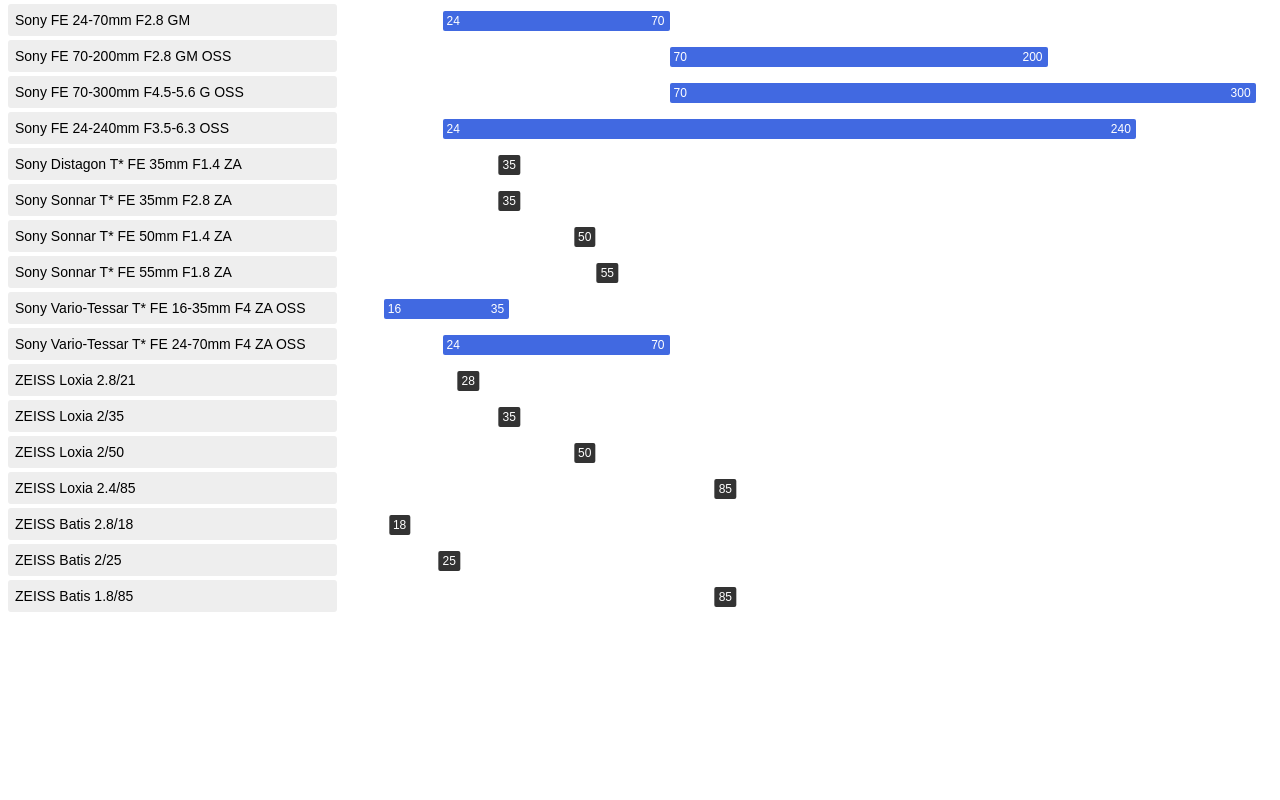
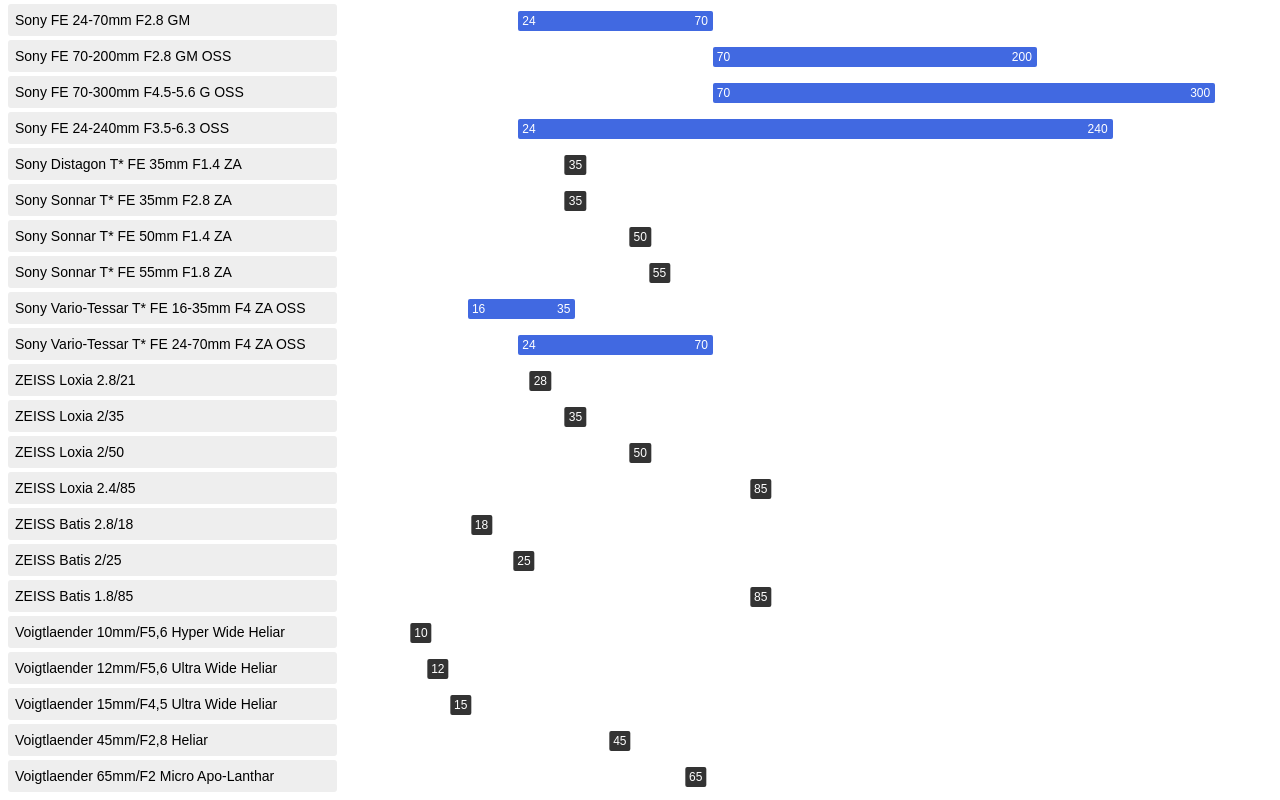
Before and after one commit to amio/fe-lenses, a Next.js app: page / in a window 1280 px wide. Shown: the part 293-1093 px from the top of the page. Before the commit the page ends 913 px from the top, so only its background shows below. Built offline with nearby package versions, Linux system fonts and the light colour scheme.

Commit message:
Add Voigtländer FE lenses. #1

```diff
--- a/components/focal-span.js
+++ b/components/focal-span.js
@@ -1,8 +1,8 @@
 export default ({type, focallength, focallengthwide, focallengthtele}) => {
   // x = 5 * sqrt(focallength) : Min 1(%) for 1mm lens, Max 100(%) for 400mm lens.
   // x = 7 * sqrt(focallength) : Min 1(%) for 1mm lens, Max 100(%) for ~200mm lens.
-  const ratio = 7
-  const offset = -23  // Currently no lens can be wider than 12mm
+  const ratio = 6
+  const offset = -10  // Currently no lens can be wider than 12mm
   const posLeft = ratio * Math.sqrt(type === 'prime' ? focallength : focallengthwide) + offset
   const posRight = ratio * Math.sqrt(type === 'prime' ? focallength : focallengthtele) + offset
   const barWidth = posRight - posLeft
--- a/db.json
+++ b/db.json
@@ -144,6 +144,36 @@
       "type": "prime",
       "focallength": 85,
       "format": "35mm"
+    }, {
+      "name": "Voigtlaender 10mm/F5,6 Hyper Wide Heliar",
+      "model": "V1056",
+      "type": "prime",
+      "focallength": 10,
+      "format": "35mm"
+    }, {
+      "name": "Voigtlaender 12mm/F5,6 Ultra Wide Heliar",
+      "model": "V1256",
+      "type": "prime",
+      "focallength": 12,
+      "format": "35mm"
+    }, {
+      "name": "Voigtlaender 15mm/F4,5 Ultra Wide Heliar",
+      "model": "V1545",
+      "type": "prime",
+      "focallength": 15,
+      "format": "35mm"
+    }, {
+      "name": "Voigtlaender 45mm/F2,8 Heliar",
+      "model": "V4528",
+      "type": "prime",
+      "focallength": 45,
+      "format": "35mm"
+    }, {
+      "name": "Voigtlaender 65mm/F2 Micro Apo-Lanthar",
+      "model": "V652",
+      "type": "prime",
+      "focallength": 65,
+      "format": "35mm"
     }
   ]
 }
```
